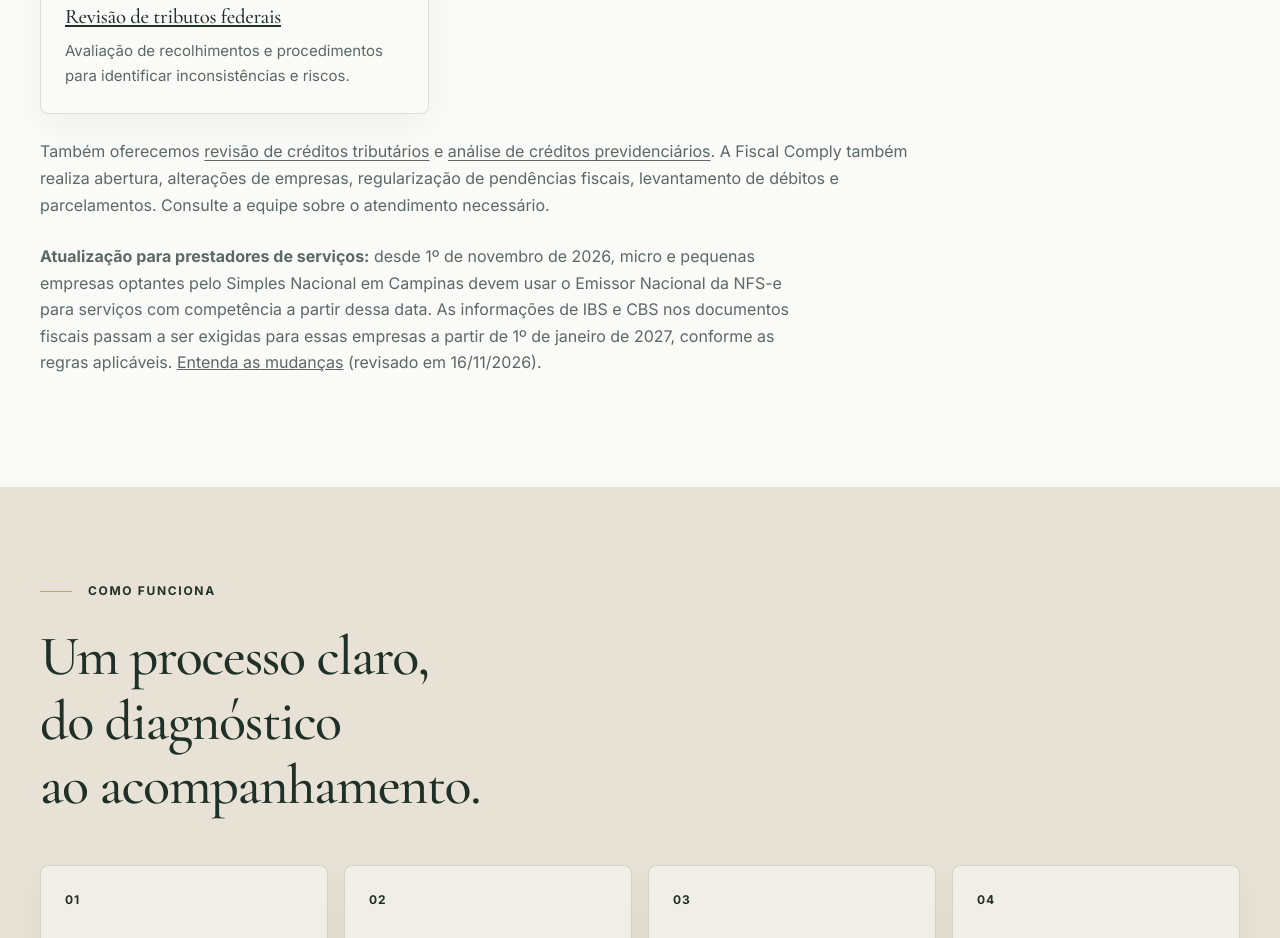
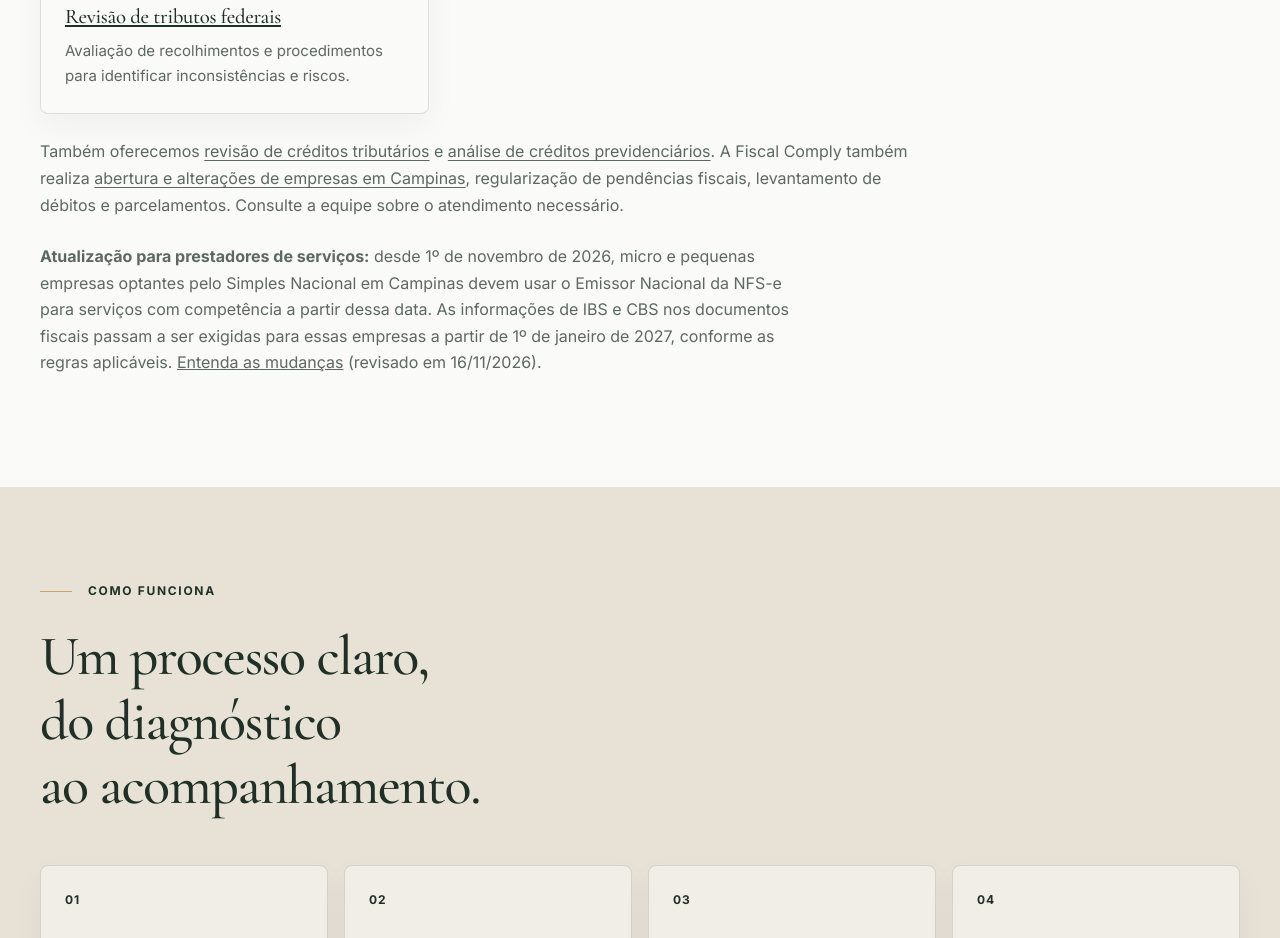
Before and after one commit to henriquesilvaweb/fiscal-comply, a plain HTML site: page index.html in a window 1280 px wide. Shown: the part 2788-3726 px from the top of the page. Drawn offline with nearby package versions, Linux system fonts and the light colour scheme.

Commit message:
Link company formation from homepage

```diff
--- a/index.html
+++ b/index.html
@@ -256,7 +256,7 @@
             <article class="service-card"><span class="service-number">05</span><div><h3><a href="/consultoria-fiscal-campinas/">Consultoria fiscal em Campinas</a></h3><p>Orientação sobre obrigações fiscais, emissão de notas de serviços e adequações tributárias.</p></div></article>
             <article class="service-card"><span class="service-number">06</span><div><h3><a href="/revisao-de-tributos-federais/">Revisão de tributos federais</a></h3><p>Avaliação de recolhimentos e procedimentos para identificar inconsistências e riscos.</p></div></article>
           </div>
-          <p class="additional-services">Também oferecemos <a href="/revisao-de-creditos-tributarios/">revisão de créditos tributários</a> e <a href="/creditos-previdenciarios/">análise de créditos previdenciários</a>. A Fiscal Comply também realiza abertura, alterações de empresas, regularização de pendências fiscais, levantamento de débitos e parcelamentos. Consulte a equipe sobre o atendimento necessário.</p>
+          <p class="additional-services">Também oferecemos <a href="/revisao-de-creditos-tributarios/">revisão de créditos tributários</a> e <a href="/creditos-previdenciarios/">análise de créditos previdenciários</a>. A Fiscal Comply também realiza <a href="/abertura-de-empresas-campinas/">abertura e alterações de empresas em Campinas</a>, regularização de pendências fiscais, levantamento de débitos e parcelamentos. Consulte a equipe sobre o atendimento necessário.</p>
           <p class="update-note"><strong>Atualização para prestadores de serviços:</strong> desde 1º de novembro de 2026, micro e pequenas empresas optantes pelo Simples Nacional em Campinas devem usar o Emissor Nacional da NFS-e para serviços com competência a partir dessa data. As informações de IBS e CBS nos documentos fiscais passam a ser exigidas para essas empresas a partir de 1º de janeiro de 2027, conforme as regras aplicáveis. <a href="/nfse-nacional-campinas/">Entenda as mudanças</a> (revisado em <time datetime="2026-11-16">16/11/2026</time>).</p>
         </div>
       </section>
```
